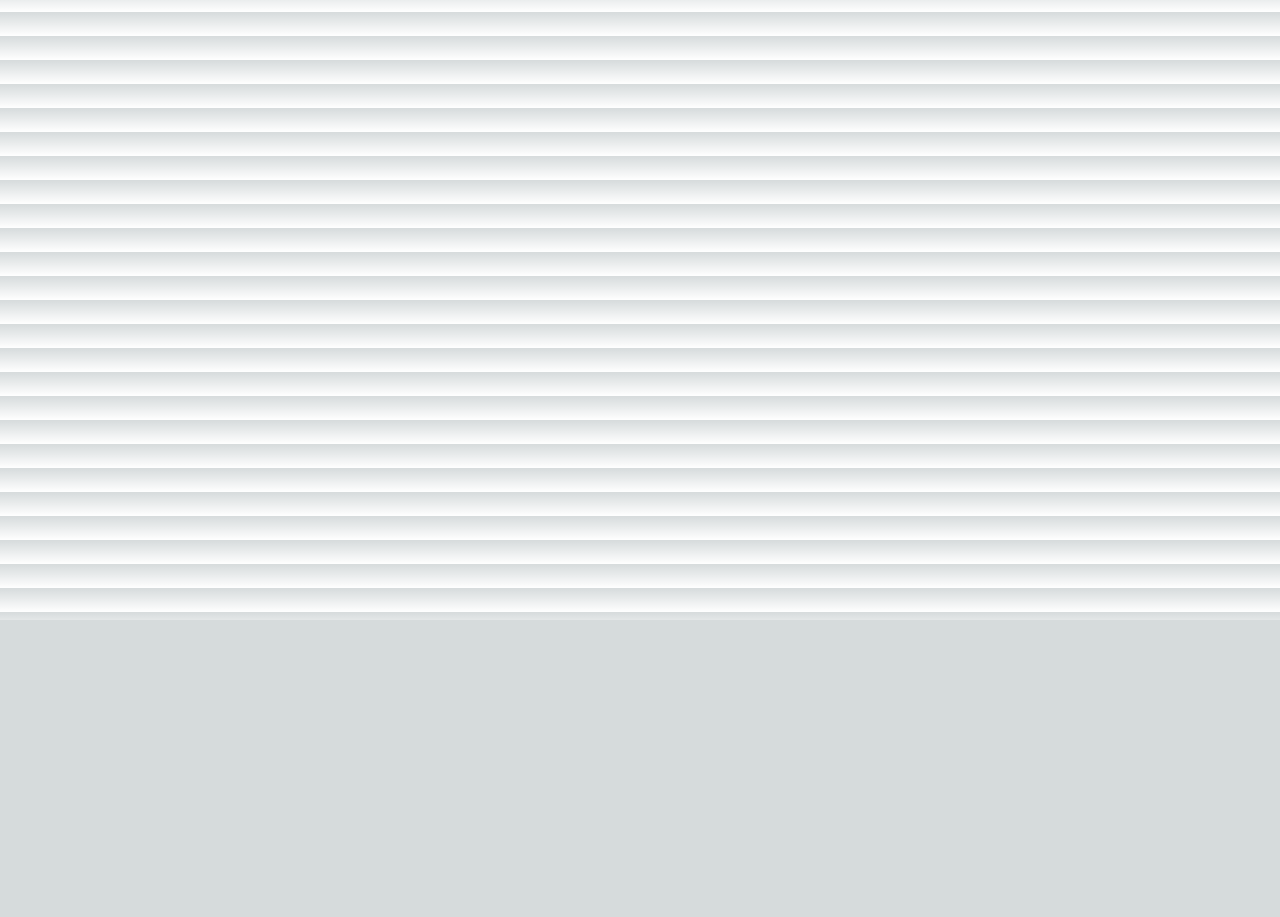
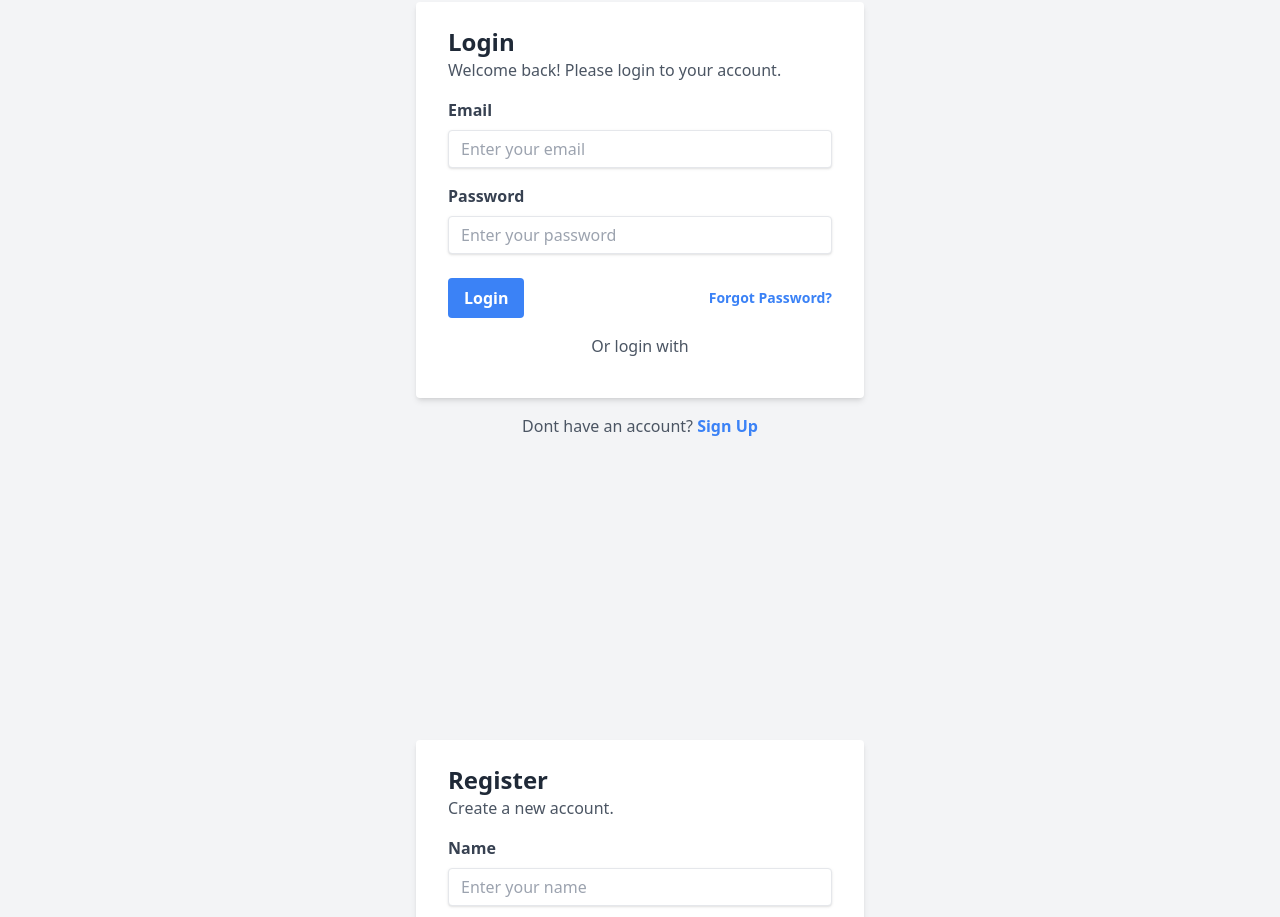
Before and after one commit to anu-r93/spiced-roulette-app, a Next.js app: page / in a window 1280 px wide. Shown: the part 180-1097 px from the top of the page. Before the commit the page ends 800 px from the top, so only its background shows below. Built offline with nearby package versions, Linux system fonts and the light colour scheme.

Commit message:
added login and registration page

```diff
--- /dev/null
+++ b/components/LoginForm.js
@@ -0,0 +1,130 @@
+import React, { useState } from "react";
+
+const LoginForm = () => {
+  const [email, setEmail] = useState("");
+  const [password, setPassword] = useState("");
+
+  const handleSubmit = (e) => {
+    e.preventDefault();
+    // Need to add login logic here
+    console.log("Email:", email);
+    console.log("Password:", password);
+  };
+
+  return (
+    <div className="flex items-center justify-center min-h-screen bg-gray-100">
+      <div className="w-full max-w-md">
+        <div className="bg-white shadow-md rounded px-8 pt-6 pb-8 mb-4">
+          <div className="mb-4">
+            <h1 className="text-2xl font-bold text-gray-800">Login</h1>
+            <p className="text-gray-600">
+              Welcome back! Please login to your account.
+            </p>
+          </div>
+          <form onSubmit={handleSubmit}>
+            <div className="mb-4">
+              <label
+                className="block text-gray-700 font-bold mb-2"
+                htmlFor="email"
+              >
+                Email
+              </label>
+              <input
+                className="shadow appearance-none border rounded w-full py-2 px-3 text-gray-700 leading-tight focus:outline-none focus:shadow-outline"
+                id="email"
+                type="email"
+                placeholder="Enter your email"
+                value={email}
+                onChange={(e) => setEmail(e.target.value)}
+                required
+              />
+            </div>
+            <div className="mb-6">
+              <label
+                className="block text-gray-700 font-bold mb-2"
+                htmlFor="password"
+              >
+                Password
+              </label>
+              <input
+                className="shadow appearance-none border rounded w-full py-2 px-3 text-gray-700 leading-tight focus:outline-none focus:shadow-outline"
+                id="password"
+                type="password"
+                placeholder="Enter your password"
+                value={password}
+                onChange={(e) => setPassword(e.target.value)}
+                required
+              />
+            </div>
+            <div className="flex items-center justify-between">
+              <button
+                className="bg-blue-500 hover:bg-blue-700 text-white font-bold py-2 px-4 rounded focus:outline-none focus:shadow-outline"
+                type="submit"
+              >
+                Login
+              </button>
+              <a
+                className="inline-block align-baseline font-bold text-sm text-blue-500 hover:text-blue-800"
+                href="#"
+              >
+                Forgot Password?
+              </a>
+            </div>
+          </form>
+          <div className="mt-4 text-center">
+            <p className="text-gray-600">Or login with</p>
+            <div className="flex justify-center mt-2">
+              <a href="#" className="mx-2 text-blue-500 hover:text-blue-800">
+                <i className="fab fa-facebook fa-2x"></i>
+              </a>
+              <a href="#" className="mx-2 text-red-500 hover:text-red-800">
+                <i className="fab fa-google fa-2x"></i>
+              </a>
+              <a href="#" className="mx-2 text-blue-400 hover:text-blue-600">
+                <i className="fab fa-twitter fa-2x"></i>
+              </a>
+            </div>
+          </div>
+        </div>
+        <div className="text-center">
+          <p className="text-gray-600">
+            Dont have an account?{" "}
+            <a href="#" className="text-blue-500 hover:text-blue-800 font-bold">
+              Sign Up
+            </a>
+          </p>
+        </div>
+      </div>
+    </div>
+  );
+};
+
+//   return (
+//     <form onSubmit={handleSubmit}>
+//       <div>
+//         <label htmlFor="email">Email</label>
+//         <input
+//           type="email"
+//           id="email"
+//           name="email"
+//           value={formData.email}
+//           onChange={handleChange}
+//           required
+//         />
+//       </div>
+//       <div>
+//         <label htmlFor="password">Password</label>
+//         <input
+//           type="password"
+//           id="password"
+//           name="password"
+//           value={formData.password}
+//           onChange={handleChange}
+//           required
+//         />
+//       </div>
+//       <button type="submit">Login</button>
+//     </form>
+//   );
+
+export default LoginForm;
--- /dev/null
+++ b/components/RegisterForm.js
@@ -0,0 +1,126 @@
+import React, { useState } from "react";
+
+const RegisterForm = () => {
+  const [formData, setFormData] = useState({
+    name: "",
+    email: "",
+    password: "",
+    confirmPassword: "",
+  });
+
+  const handleChange = (e) => {
+    setFormData({ ...formData, [e.target.name]: e.target.value });
+  };
+
+  const handleSubmit = (e) => {
+    e.preventDefault();
+    // Need to add registration logic here
+
+    console.log("Registration form data:", formData);
+  };
+
+  return (
+    <div className="flex items-center justify-center min-h-screen bg-gray-100">
+      <div className="w-full max-w-md">
+        <div className="bg-white shadow-md rounded px-8 pt-6 pb-8 mb-4">
+          <div className="mb-4">
+            <h1 className="text-2xl font-bold text-gray-800">Register</h1>
+            <p className="text-gray-600">Create a new account.</p>
+          </div>
+          <form onSubmit={handleSubmit}>
+            <div className="mb-4">
+              <label
+                className="block text-gray-700 font-bold mb-2"
+                htmlFor="name"
+              >
+                Name
+              </label>
+              <input
+                className="shadow appearance-none border rounded w-full py-2 px-3 text-gray-700 leading-tight focus:outline-none focus:shadow-outline"
+                id="name"
+                type="text"
+                placeholder="Enter your name"
+                name="name"
+                value={formData.name}
+                onChange={handleChange}
+                required
+              />
+            </div>
+            <div className="mb-4">
+              <label
+                className="block text-gray-700 font-bold mb-2"
+                htmlFor="email"
+              >
+                Email
+              </label>
+              <input
+                className="shadow appearance-none border rounded w-full py-2 px-3 text-gray-700 leading-tight focus:outline-none focus:shadow-outline"
+                id="email"
+                type="email"
+                placeholder="Enter your email"
+                name="email"
+                value={formData.email}
+                onChange={handleChange}
+                required
+              />
+            </div>
+            <div className="mb-4">
+              <label
+                className="block text-gray-700 font-bold mb-2"
+                htmlFor="password"
+              >
+                Password
+              </label>
+              <input
+                className="shadow appearance-none border rounded w-full py-2 px-3 text-gray-700 leading-tight focus:outline-none focus:shadow-outline"
+                id="password"
+                type="password"
+                placeholder="Enter your password"
+                name="password"
+                value={formData.password}
+                onChange={handleChange}
+                required
+              />
+            </div>
+            <div className="mb-6">
+              <label
+                className="block text-gray-700 font-bold mb-2"
+                htmlFor="confirmPassword"
+              >
+                Confirm Password
+              </label>
+              <input
+                className="shadow appearance-none border rounded w-full py-2 px-3 text-gray-700 leading-tight focus:outline-none focus:shadow-outline"
+                id="confirmPassword"
+                type="password"
+                placeholder="Confirm your password"
+                name="confirmPassword"
+                value={formData.confirmPassword}
+                onChange={handleChange}
+                required
+              />
+            </div>
+            <div className="flex items-center justify-between">
+              <button
+                className="bg-blue-500 hover:bg-blue-700 text-white font-bold py-2 px-4 rounded focus:outline-none focus:shadow-outline"
+                type="submit"
+              >
+                Register
+              </button>
+            </div>
+          </form>
+        </div>
+        <div className="text-center">
+          <p className="text-gray-600">
+            Already have an account?{" "}
+            <a href="#" className="text-blue-500 hover:text-blue-800 font-bold">
+              Login
+            </a>
+          </p>
+        </div>
+      </div>
+    </div>
+  );
+};
+
+export default RegisterForm;
--- a/pages/index.js
+++ b/pages/index.js
@@ -3,10 +3,16 @@
 
 // const inter = Inter({ subsets: ["latin"] });
 
-export default function Home() {
+import React from "react";
+import LoginForm from "../components/LoginForm";
+import RegisterForm from "../components/RegisterForm";
+const Home = () => {
   return (
-    <main>
-      <p>Welcome to Spiced Roulette App</p>
-    </main>
+    <div>
+      <LoginForm />
+      <RegisterForm />
+    </div>
   );
-}
+};
+
+export default Home;
--- /dev/null
+++ b/pages/login.js
@@ -0,0 +1,17 @@
+import React from "react";
+import Link from "next/link";
+import LoginForm from "../components/LoginForm";
+
+const LoginPage = () => {
+  return (
+    <div className="container">
+      <h2>Login</h2>
+      <LoginForm />
+      <p>
+        Dont have an account? <Link href="/register">Register</Link>
+      </p>
+    </div>
+  );
+};
+
+export default LoginPage;
--- /dev/null
+++ b/pages/registration.js
@@ -0,0 +1,17 @@
+import React from "react";
+import Link from "next/link";
+import RegisterForm from "../components/RegisterForm";
+
+const RegisterPage = () => {
+  return (
+    <div className="container">
+      <h2>Register</h2>
+      <RegisterForm />
+      <p>
+        Already have an account? <Link href="/login">Login</Link>
+      </p>
+    </div>
+  );
+};
+
+export default RegisterPage;
```
